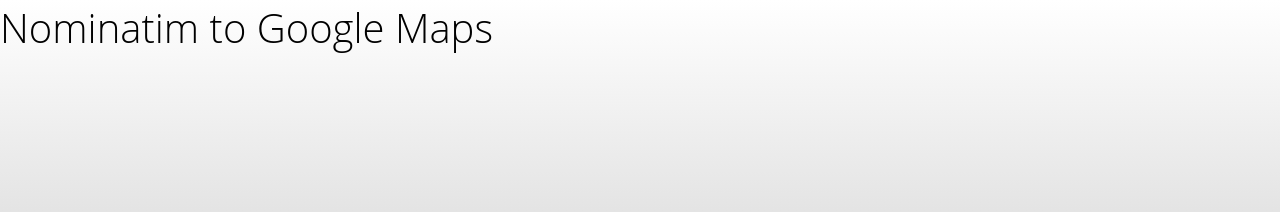
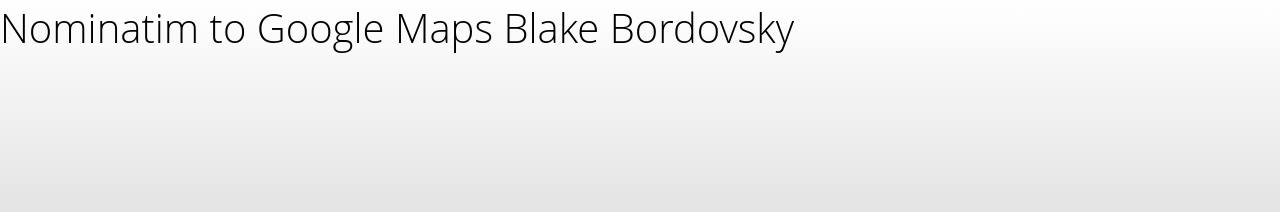
Before and after one commit to bab178/NominatimToGoogleMaps, a plain HTML site: page index.html in a window 1280 px wide. Shown: the top 212 px of the page. Drawn offline with nearby package versions, Linux system fonts and the light colour scheme; some packages are replaced by stand-ins of ours.

Commit message:
Add Blake Bordovsky to Title

```diff
--- a/index.html
+++ b/index.html
@@ -9,7 +9,7 @@
 		<title>Nominatim to Google Maps</title>
 	</head>
 	<body>
-		<h1>Nominatim to Google Maps</h1>
+		<h1>Nominatim to Google Maps                    Blake Bordovsky</h1>
 		<div id="wrapper">
 			<div id="header-wrapper">
 				<div id="header" class="container">
```
